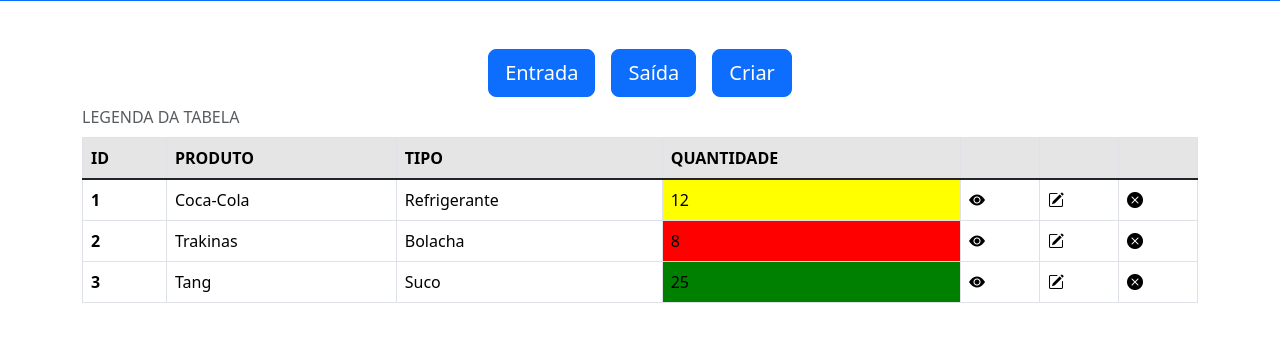
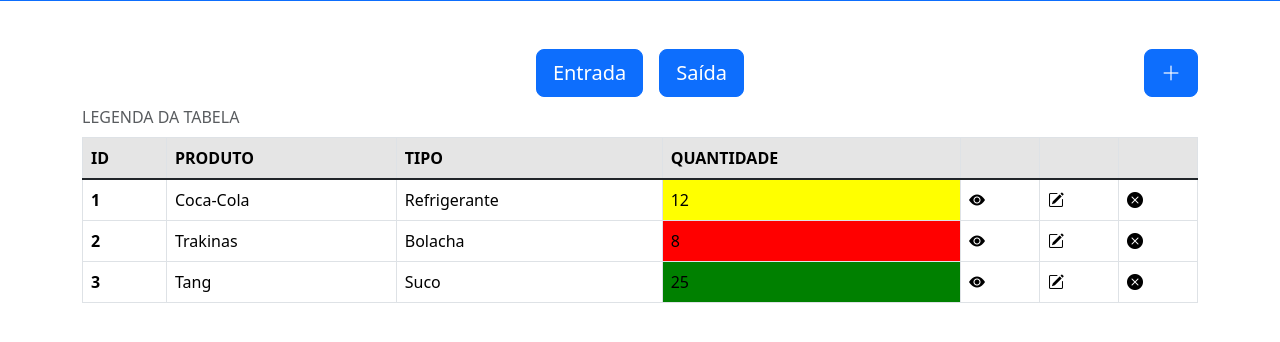
Before and after one commit to EnzoPachecoSouza/Stock_Mate, a PHP site: page / in a window 1280 px wide. Shown: the part 79-421 px from the top of the page. Run offline with PHP 8.4, Linux system fonts and the light colour scheme.

Commit message:
Arrumando posicionamento do botão de criar produto

```diff
--- a/pages/Estoque/index.php
+++ b/pages/Estoque/index.php
@@ -60,15 +60,13 @@
     </div>
     <!------->
 
-    <div class="container mt-5">
-        <div class="d-flex justify-content-center align-items-center gap-3">
+    <div class="container d-flex flex-column justify-content-center mt-5">
+        <div class="d-flex justify-content-center align-items-center gap-3" style="position: relative">
             <button class="btn btn-lg btn-primary">Entrada</button>
             <button class="btn btn-lg btn-primary">Saída</button>
-            <button class="btn btn-lg btn-primary">Criar</button>
+            <button class="btn btn-lg btn-primary" style="position: absolute; top: 0; right: 0"><i class="bi bi-plus-lg"></i></button>
         </div>
-    </div>
 
-    <div class="container d-flex justify-content-center">
         <table class="table table-hover table-bordered">
             <caption class="caption-top">LEGENDA DA TABELA</caption>
             <thead class="table-active">
```
Also changed, not shown: pages/Estoque/styles.css (line endings or trailing spaces).
